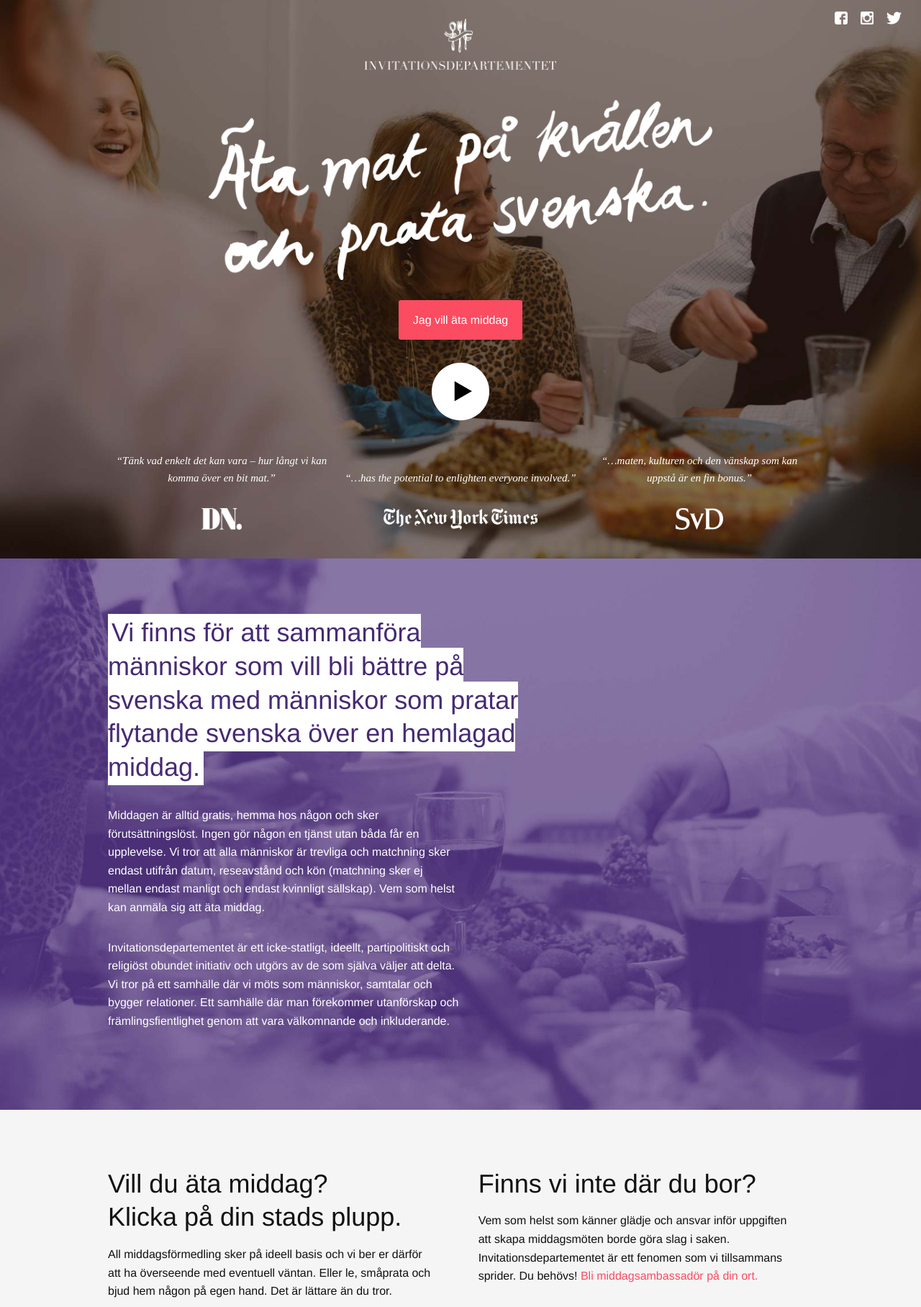
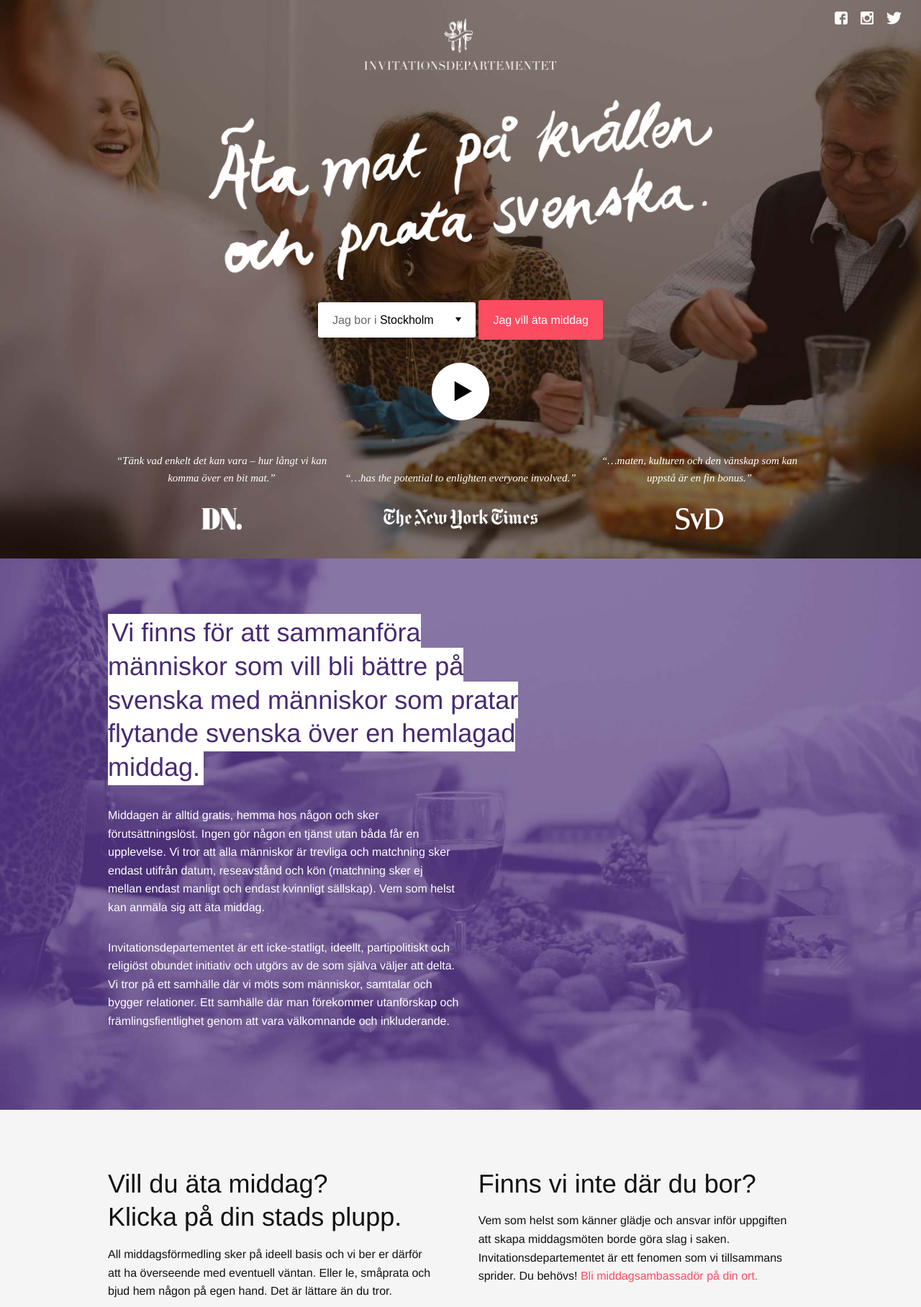
Before and after one commit to Invitationsdepartementet/test, a Jekyll site: the page built from index.html, in a window 1280 px wide, cut to the strip 104-1920 px from the top of the page. Shown: the whole strip at 72% size. Built offline with Jekyll 4.4.1, drawn with Linux system fonts in a browser that asks for light colours.

Commit message:
Add dropdown with list of cities

```diff
--- /dev/null
+++ b/_includes/destination-dropdown.html
@@ -0,0 +1,20 @@
+<div class="destination-wrapper">
+  <label for="destination" class="destination-label">Jag bor i</label>
+
+  <select id="destination" class="destination-dropdown">
+    <optgroup label="Vanliga val">
+      <option>Stockholm</option>
+      <option>Göteborg</option>
+      <option>Malmö</option>
+      <option>Uppsala</option>
+      <option>Västerås</option>
+      <option>Örebro</option>
+    </optgroup>
+    <optgroup label="Alla orter">
+      {% for cityhash in site.data.cities %}
+        {% assign city = cityhash[1] %}
+        <option>{{ cityhash[0] }}</option>
+      {% endfor %}
+    </optgroup>
+  </select>
+</div>
--- a/_sass/_base.scss
+++ b/_sass/_base.scss
@@ -91,8 +91,6 @@ h1, h2, h3, h4, h5, h6 {
 a {
   color: inherit;
   text-decoration: none;
-
-  &:visited { color: inherit; }
 }
 
 
--- a/_sass/_layout.scss
+++ b/_sass/_layout.scss
@@ -177,10 +177,40 @@
   right: 0;
 }
 
-.button-primary,
-.button-primary:visited {
+.destination-wrapper {
+  background-color: #fff;
+  border-radius: 3px;
+  display: inline-block;
+  color: #000;
+  padding: 0 20px;
+  position: relative;
+}
+
+.destination-label {
+  color: #666;
+}
+
+.destination-dropdown {
+  border: 0;
+  -webkit-appearance: none;
+  -moz-appearance: none;
+  appearance: none;
+  padding: 16px 0;
+  font-size: inherit;
+  background: #fff url(/images/arrow-down.png) no-repeat right center/8px 6px;
+
+  &::-ms-expand { /* For IE 11, hide arrow */
+    display: none;
+  }
+}
+
+.button-primary {
   background-color: $brand-color;
   color: #fff;
+
+  &:hover {
+    background-color: darken($brand-color, 3%);
+  }
 }
 
 .button {
--- a/index.html
+++ b/index.html
@@ -17,7 +17,10 @@ layout: default
       <img src="/images/slogan.png" alt="Äta mat på kvällen och prata svenska" class="page-header-image-home" height="258" width="700">
 
       <div class="section-top-controls">
-        <div><a href="#karta" class="button button-primary">Jag vill äta middag</a></div>
+        <div>
+          {% include destination-dropdown.html %}
+          <a href="#karta" class="button button-primary">Jag vill äta middag</a>
+        </div>
 
         <a href="{{ site.vimeourl }}" class="button-play-movie js-button-play-movie"></a>
       </div>
```
Also changed, not shown: images/arrow-down.png (added).
